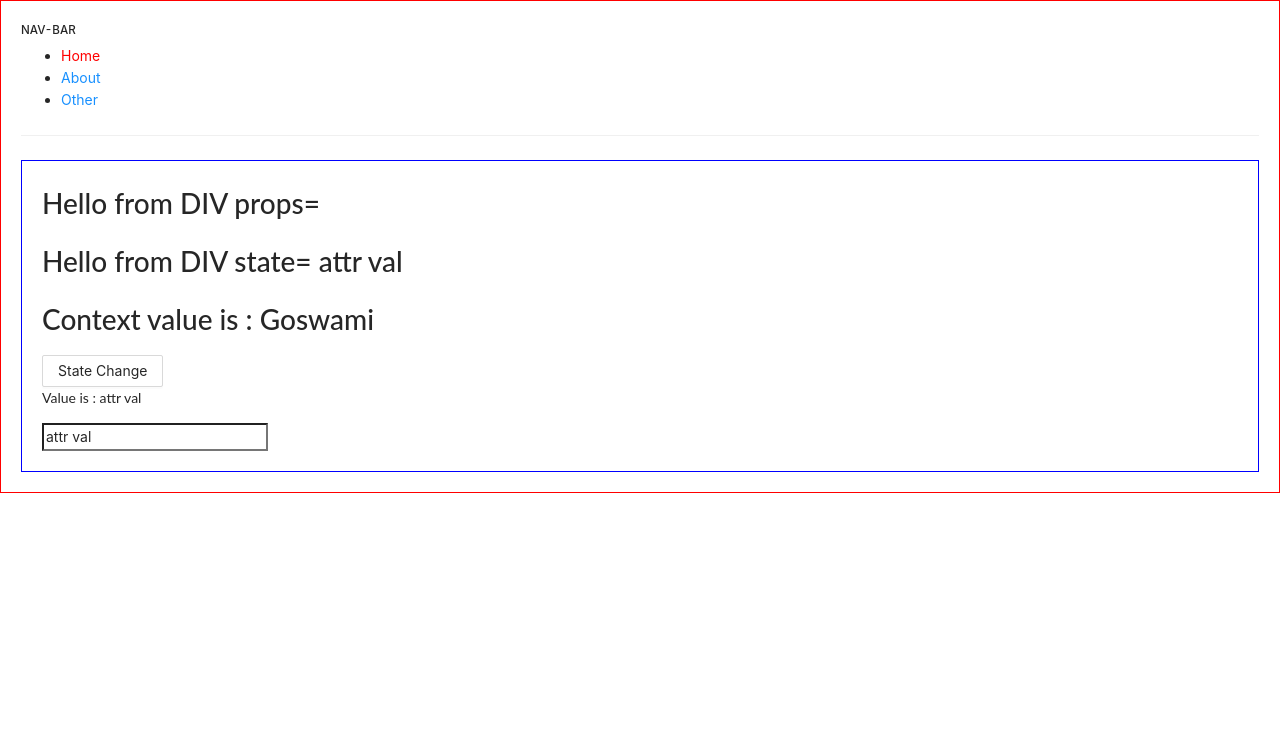
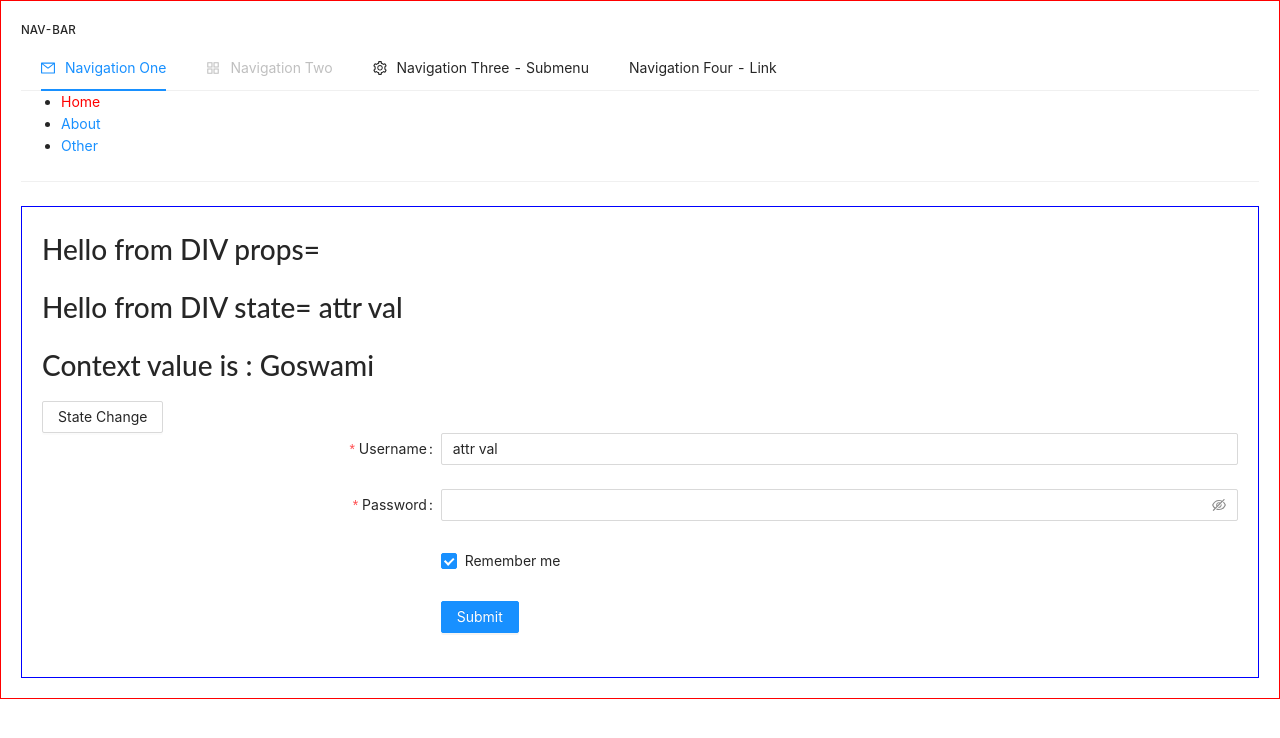
Before and after one commit to susnitdgp/react-goswami-second, a React (Create React App) app: page /Home in a window 1280 px wide. Shown: the top 738 px of the page. Built offline with nearby package versions, Linux system fonts and the light colour scheme.

Commit message:
2 files modified

```diff
--- a/src/components/BasicForm.js
+++ b/src/components/BasicForm.js
@@ -1,4 +1,22 @@
 import React , {Component} from "react";
+import { Form, Input, Button, Checkbox } from 'antd';
+
+
+const layout = {
+  labelCol: { span: 8 },
+  wrapperCol: { span: 16 },
+};
+const tailLayout = {
+  wrapperCol: { offset: 8, span: 16 },
+};
+
+ const onFinish = values => {
+    console.log('Success:', values);
+  };
+
+  const onFinishFailed = errorInfo => {
+    console.log('Failed:', errorInfo);
+  };
 
 class BasicForm extends Component{
 
@@ -14,14 +32,9 @@ class BasicForm extends Component{
 
   }
 
- changeHandler=(event)=>{
 
-   this.setState({
 
-     'username': event.target.value
 
-   })
- }
 
 render(){
 
@@ -29,13 +42,41 @@ render(){
 
   return (
 
-    <div>
 
-    <p>Value is : {username} </p>
+      <Form
+      {...layout}
+      name="basic"
+      initialValues={{ remember: true , username: username}}
+      onFinish={onFinish}
+      onFinishFailed={onFinishFailed}
+    >
+      <Form.Item
+        label="Username"
+        name="username"
+        rules={[{ required: true, message: 'Please input your username!' }]}
+      >
+        <Input />
+      </Form.Item>
 
-    <input type="text" value={username} onChange={this.changeHandler}/>
+      <Form.Item
+        label="Password"
+        name="password"
+        rules={[{ required: true, message: 'Please input your password!' }]}
+      >
+        <Input.Password />
+      </Form.Item>
 
-    </div>
+      <Form.Item {...tailLayout} name="remember" valuePropName="checked">
+        <Checkbox>Remember me</Checkbox>
+      </Form.Item>
+
+      <Form.Item {...tailLayout}>
+        <Button type="primary" htmlType="submit">
+          Submit
+        </Button>
+      </Form.Item>
+    </Form>
+
 
 
   )
--- a/src/components/NavBar.js
+++ b/src/components/NavBar.js
@@ -1,17 +1,57 @@
 import React , {Component} from "react";
 import { NavLink,Link} from 'react-router-dom';
 import { Divider} from "antd";
+import { Menu } from 'antd';
+import { MailOutlined, AppstoreOutlined, SettingOutlined } from '@ant-design/icons';
 
-
+const { SubMenu } = Menu;
 class NavBar extends Component{
 
 //<Prompt when={true} message="hello"/>
 
+state = {
+    current: 'mail',
+  };
+
+
+handleClick = e => {
+    console.log('click ', e);
+    this.setState({ current: e.key });
+  };
+
 render(){
+
+  const { current } = this.state;
 
   return (
       <div>
       <h5>NAV-BAR</h5>
+
+
+  <Menu onClick={this.handleClick} selectedKeys={[current]} mode="horizontal">
+        <Menu.Item key="mail" icon={<MailOutlined />}>
+          Navigation One
+        </Menu.Item>
+        <Menu.Item key="app" disabled icon={<AppstoreOutlined />}>
+          Navigation Two
+        </Menu.Item>
+        <SubMenu key="SubMenu" icon={<SettingOutlined />} title="Navigation Three - Submenu">
+          <Menu.ItemGroup title="Item 1">
+            <Menu.Item key="setting:1">Option 1</Menu.Item>
+            <Menu.Item key="setting:2">Option 2</Menu.Item>
+          </Menu.ItemGroup>
+          <Menu.ItemGroup title="Item 2">
+            <Menu.Item key="setting:3">Option 3</Menu.Item>
+            <Menu.Item key="setting:4">Option 4</Menu.Item>
+          </Menu.ItemGroup>
+        </SubMenu>
+        <Menu.Item key="alipay">
+          <a href="https://ant.design" target="_blank" rel="noopener noreferrer">
+            Navigation Four - Link
+          </a>
+        </Menu.Item>
+      </Menu>
+
       <ul>
         <li><NavLink to="/Home" activeStyle={{color:'red'}}>Home</NavLink></li>
         <li><NavLink to="/About" activeStyle={{color:'red'}}>About</NavLink></li>
```
